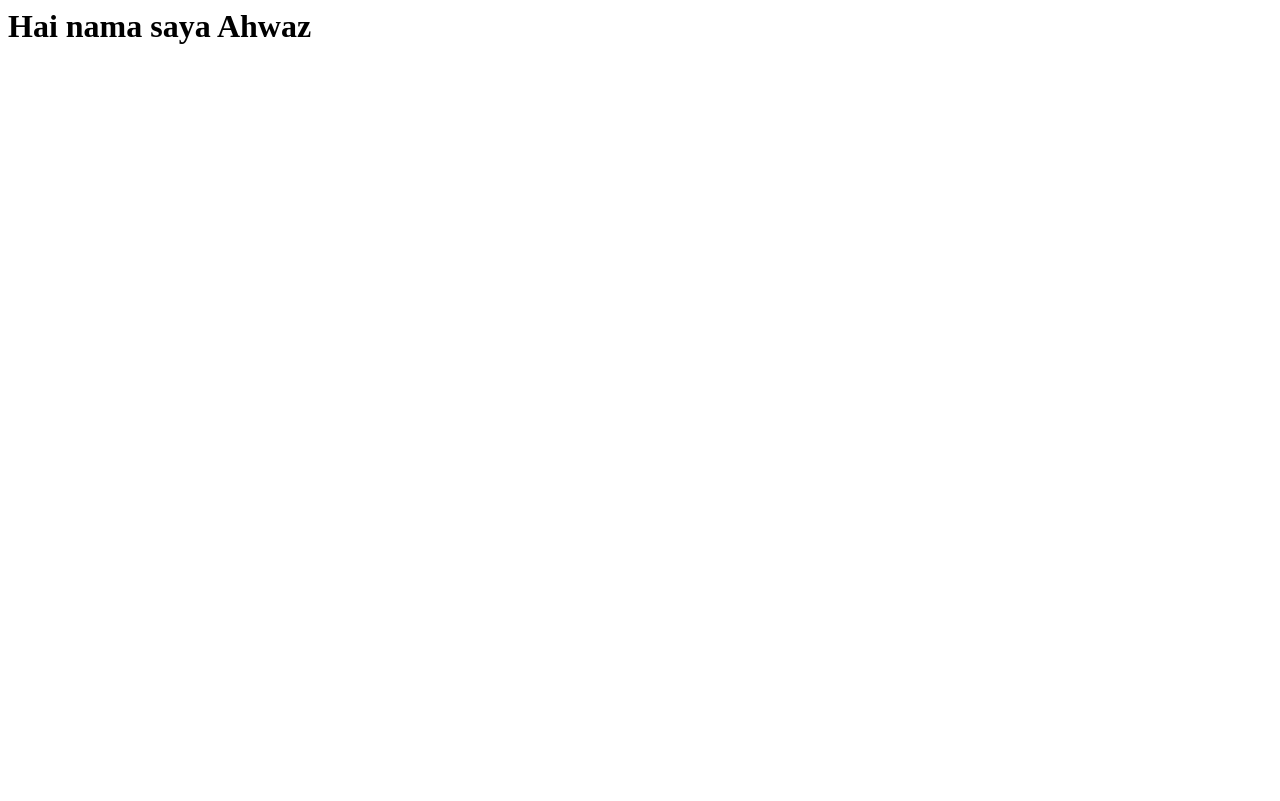
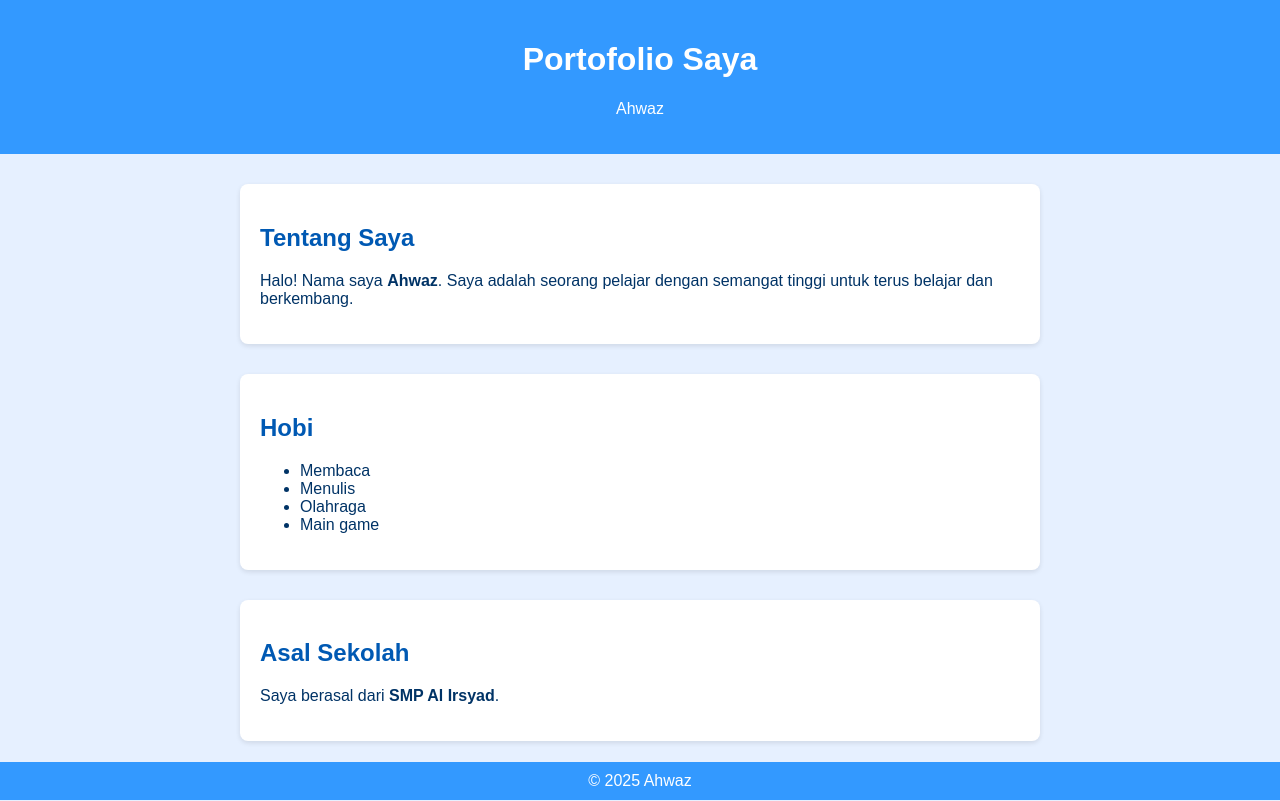
Before and after one commit to pemroalrisyad/Ahwaz, a plain HTML site: page index.html in a window 1280 px wide. Drawn offline with Linux system fonts and the light colour scheme.

Commit message:
Update index.html

```diff
--- a/index.html
+++ b/index.html
@@ -1 +1,81 @@
-<h1>Hai nama saya Ahwaz</h1>
+<!DOCTYPE html>
+<html lang="id">
+<head>
+  <meta charset="UTF-8">
+  <meta name="viewport" content="width=device-width, initial-scale=1">
+  <title>Portofolio Ahwaz</title>
+  <style>
+    body {
+      font-family: Arial, sans-serif;
+      background-color: #e6f0ff;
+      color: #003366;
+      margin: 0;
+      padding: 0;
+    }
+    header {
+      background-color: #3399ff;
+      color: white;
+      padding: 20px 0;
+      text-align: center;
+    }
+    .container {
+      padding: 30px;
+      max-width: 800px;
+      margin: auto;
+    }
+    h2 {
+      color: #0059b3;
+    }
+    .section {
+      margin-bottom: 30px;
+      background-color: #ffffff;
+      padding: 20px;
+      border-radius: 8px;
+      box-shadow: 0 2px 5px rgba(0,0,0,0.1);
+    }
+    footer {
+      text-align: center;
+      background-color: #3399ff;
+      color: white;
+      padding: 10px 0;
+      position: fixed;
+      bottom: 0;
+      width: 100%;
+    }
+  </style>
+</head>
+<body>
+
+  <header>
+    <h1>Portofolio Saya</h1>
+    <p>Ahwaz</p>
+  </header>
+
+  <div class="container">
+    <div class="section">
+      <h2>Tentang Saya</h2>
+      <p>Halo! Nama saya <strong>Ahwaz</strong>. Saya adalah seorang pelajar dengan semangat tinggi untuk terus belajar dan berkembang.</p>
+    </div>
+
+    <div class="section">
+      <h2>Hobi</h2>
+      <ul>
+        <li>Membaca</li>
+        <li>Menulis</li>
+        <li>Olahraga</li>
+        <li>Main game</li>
+      </ul>
+    </div>
+
+    <div class="section">
+      <h2>Asal Sekolah</h2>
+      <p>Saya berasal dari <strong>SMP Al Irsyad</strong>.</p>
+    </div>
+  </div>
+
+  <footer>
+    &copy; 2025 Ahwaz
+  </footer>
+
+</body>
+</html>
```
